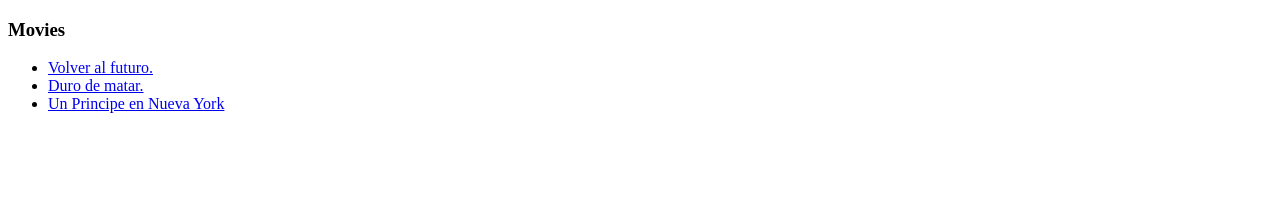
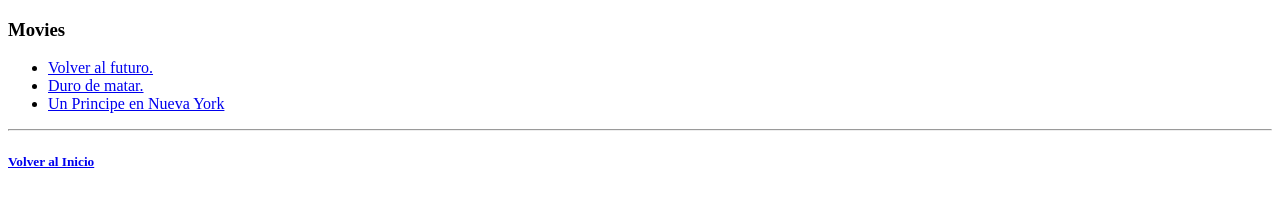
Before and after one commit to WLestat/Personal-Site, a plain HTML site: page movies.html in a window 1280 px wide. Drawn offline with Linux system fonts and the light colour scheme.

Commit message:
Update movies.html

```diff
--- a/movies.html
+++ b/movies.html
@@ -12,4 +12,6 @@
       <li><a href="https://es.wikipedia.org/wiki/Coming_to_America">Un Principe en Nueva York</a></li>
     </ul>
   </body>
+  <hr>
+<a href="index.html"><h5>Volver al Inicio</h5></a>
 </html>
```
